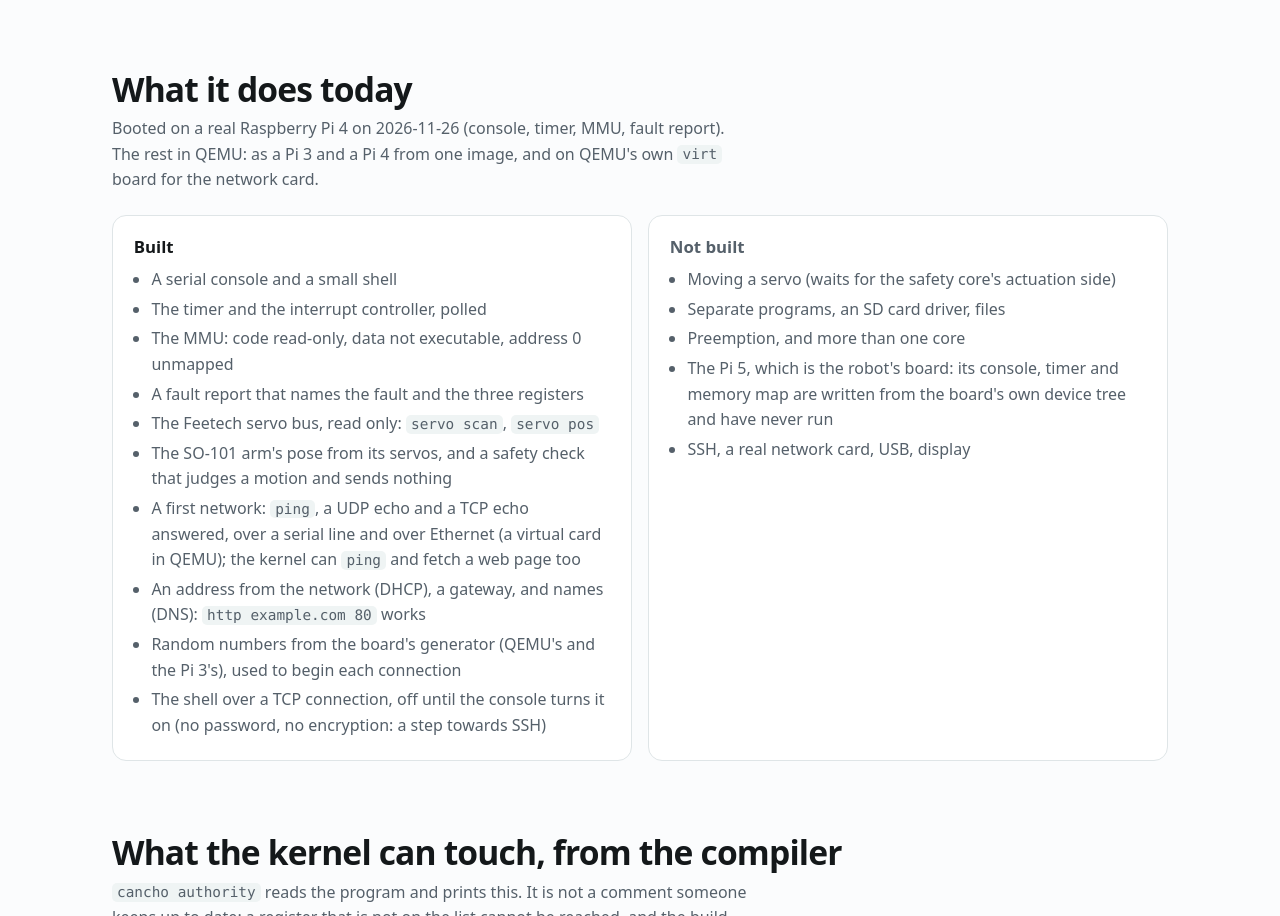
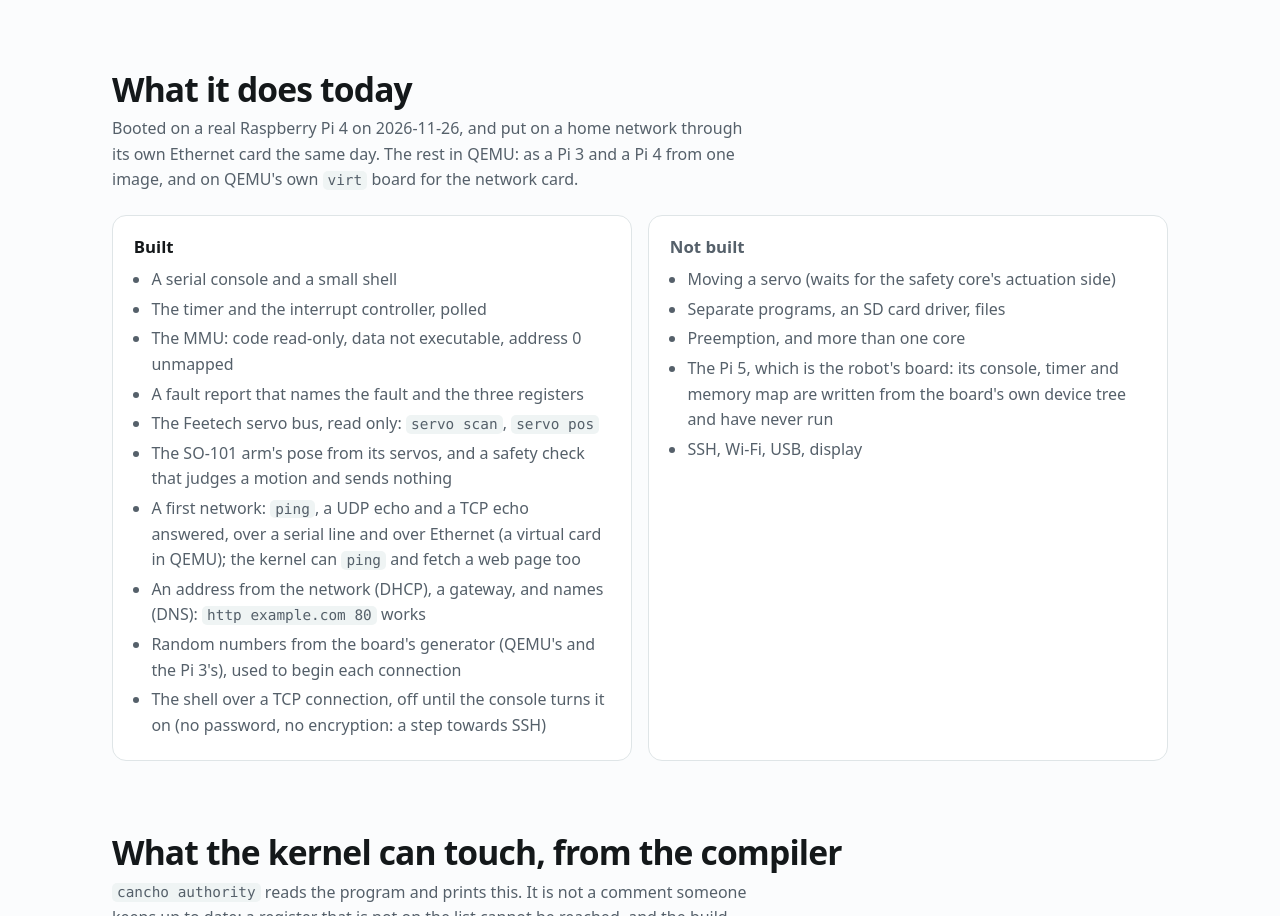
Before and after one commit to alpibrusl/cancho-os, a plain HTML site: page docs/index.html in a window 1280 px wide. Shown: the part 1349-2265 px from the top of the page. Drawn offline with Linux system fonts and the light colour scheme.

Commit message:
The Pi 4's Ethernet: GENET, on a real board and a real network
net eth brings the card up (reset, two rings of sixteen buffers, the
transceiver's clock delays, negotiation); the MAC follows the speed agreed.
Its registers join the bound of vio; its buffers are in dma, which is now
mapped as device memory. net address sets an address by hand. DHCP waits
five seconds: a home router took more than two to acknowledge.
Measured on the board: 1000 Mb/s, an address from the router, example.com
fetched, ping both ways, 200,000 bytes echoed in 1 s.

Co-Authored-By: Claude Fable 5.2 <noreply@anthropic.com>

```diff
--- a/docs/index.html
+++ b/docs/index.html
@@ -191,7 +191,7 @@ halted.</pre></div>
 
 <section id="today">
   <h2>What it does today</h2>
-  <p class="sub">Booted on a real Raspberry Pi 4 on 2026-11-26 (console, timer, MMU, fault report). The rest in QEMU: as a Pi 3 and a Pi 4 from one image, and on QEMU's own <code>virt</code> board for the network card.</p>
+  <p class="sub">Booted on a real Raspberry Pi 4 on 2026-11-26, and put on a home network through its own Ethernet card the same day. The rest in QEMU: as a Pi 3 and a Pi 4 from one image, and on QEMU's own <code>virt</code> board for the network card.</p>
   <div class="cols">
     <div><h3>Built</h3><ul>
       <li>A serial console and a small shell</li>
@@ -210,7 +210,7 @@ halted.</pre></div>
       <li>Separate programs, an SD card driver, files</li>
       <li>Preemption, and more than one core</li>
       <li>The Pi 5, which is the robot's board: its console, timer and memory map are written from the board's own device tree and have never run</li>
-      <li>SSH, a real network card, USB, display</li>
+      <li>SSH, Wi-Fi, USB, display</li>
     </ul></div>
   </div>
 </section>
```
Also changed, not shown: docs/authority.txt, 9 other files.
